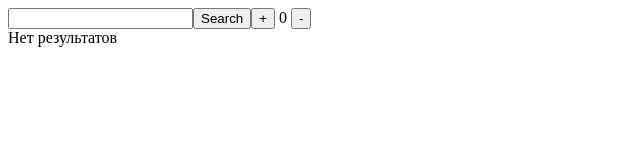
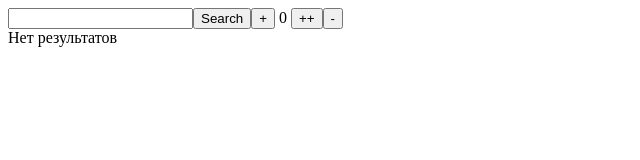
Before and after one commit to iliakut/vue-search, a Vue app: page / in a window 1280 px wide. Shown: the top 160 px of the page, without its empty margins (0-640 px from the left). Built offline with nearby package versions, Linux system fonts and the light colour scheme.

Commit message:
finished

```diff
--- a/src/components/search.vue
+++ b/src/components/search.vue
@@ -4,6 +4,7 @@
     <button @click="search()">Search</button>
     <span v-if="warningEmptySearch"> Введите запрос</span>
     <button @click="this.increment">+</button> <span> {{ count }} </span>
+    <button @click="doubleIncrementAsync">++</button>
     <button @click="dec">-</button>
   </div>
 </template>
@@ -12,6 +13,7 @@
 import { mapState } from "vuex";
 import { mapGetters } from "vuex";
 import { mapMutations } from "vuex";
+import { mapActions } from 'vuex'
 export default {
   name: "search",
   data: function() {
@@ -34,13 +36,15 @@ export default {
     },
     ...mapMutations(["increment"]), // используя ...map
     dec() {
+      // payload нельзя передать в ...map
       this.$store.commit("decrement", { n: 3 });
-    }
+    },
+    ...mapActions(["doubleIncrementAsync"])
   },
   computed: {
     // используя spread
-    ...mapState(["count"]), // вспомогательныя функция для упрощения импорта
-    ...mapGetters(["doubledCount"]) // вспомогательныя функция для упрощения импорта гетеров
+    ...mapState(["count"]), // вспомогательныя функция ...map для упрощения импорта
+    ...mapGetters(["doubledCount"]) // вспомогательныя функция ...map для упрощения импорта гетеров
   }
 };
 </script>
--- a/src/store.js
+++ b/src/store.js
@@ -40,7 +40,23 @@ export default new Vuex.Store({
     }
   },
   actions: {
-    // функции для запроса с сервера
+    // функции для запроса с сервера, инициации мутаций
+    // могут быть асинхронными, в отличии от мутаций
+    // action может обрабатывать promise
+    increment({ commit }, payload) {
+      // {state, dispatch, commit} - деструктуризация
+      // state - состояния
+      // commit - для запуска мутаций
+      // dispatch - для запуска actions
+      // payload - дополнительные входные параметры
+      console.log(payload.message);
+      commit("increment");
+    },
+    doubleIncrementAsync({ dispatch }) {
+      setTimeout(() => {
+        dispatch("increment", { message: "запущен action" });
+      }, 500);
+    },
     search({ commit }, query) {
       // {state, dispatch, commit} - по=умолчанию
       // state - состояние,
```
